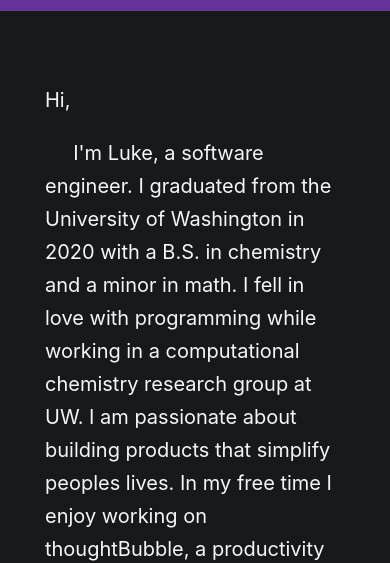
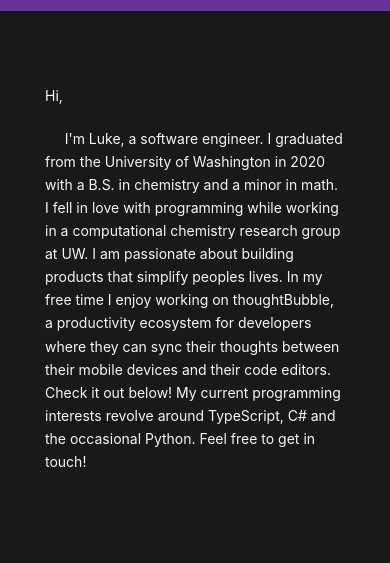
Before and after one commit to lukehatcher/lukehatcher.io, a Gatsby site: page / in a window 390 px wide. Shown: the part 73-636 px from the top of the page. Built offline with nearby package versions, Linux system fonts and the light colour scheme; Gatsby itself is replaced by a stand-in of ours.

Commit message:
css media query

```diff
--- a/src/pages/index.tsx
+++ b/src/pages/index.tsx
@@ -66,7 +66,7 @@ const AboutBlurbContainer = styled.div`
 `;
 
 const BlurbContent = styled.p<BlurbProps>`
-  font-size: 1.25em;
+  /* font-size: 16; */
   /* font-size: ${(props) => props.fontSize}px; */
   line-height: 1.65;
   padding-left: 15px;
@@ -132,7 +132,7 @@ const Index = () => {
     if (window.innerWidth < 960) {
       // 960, 680
       setRootFlexDirection(directions.COLUMN);
-      setBlurbFont(14);
+      setBlurbFont(16);
     } else {
       setRootFlexDirection(directions.ROW);
       setBlurbFont(16);
--- a/src/styles/index.css
+++ b/src/styles/index.css
@@ -6,6 +6,12 @@
   font-size: 100%;
   vertical-align: baseline;
   background: transparent;
+}
+
+@media only screen and (max-width: 480px) {
+  p {
+    font-size: 14px;
+  }
 }
 
 a:visited,
```
